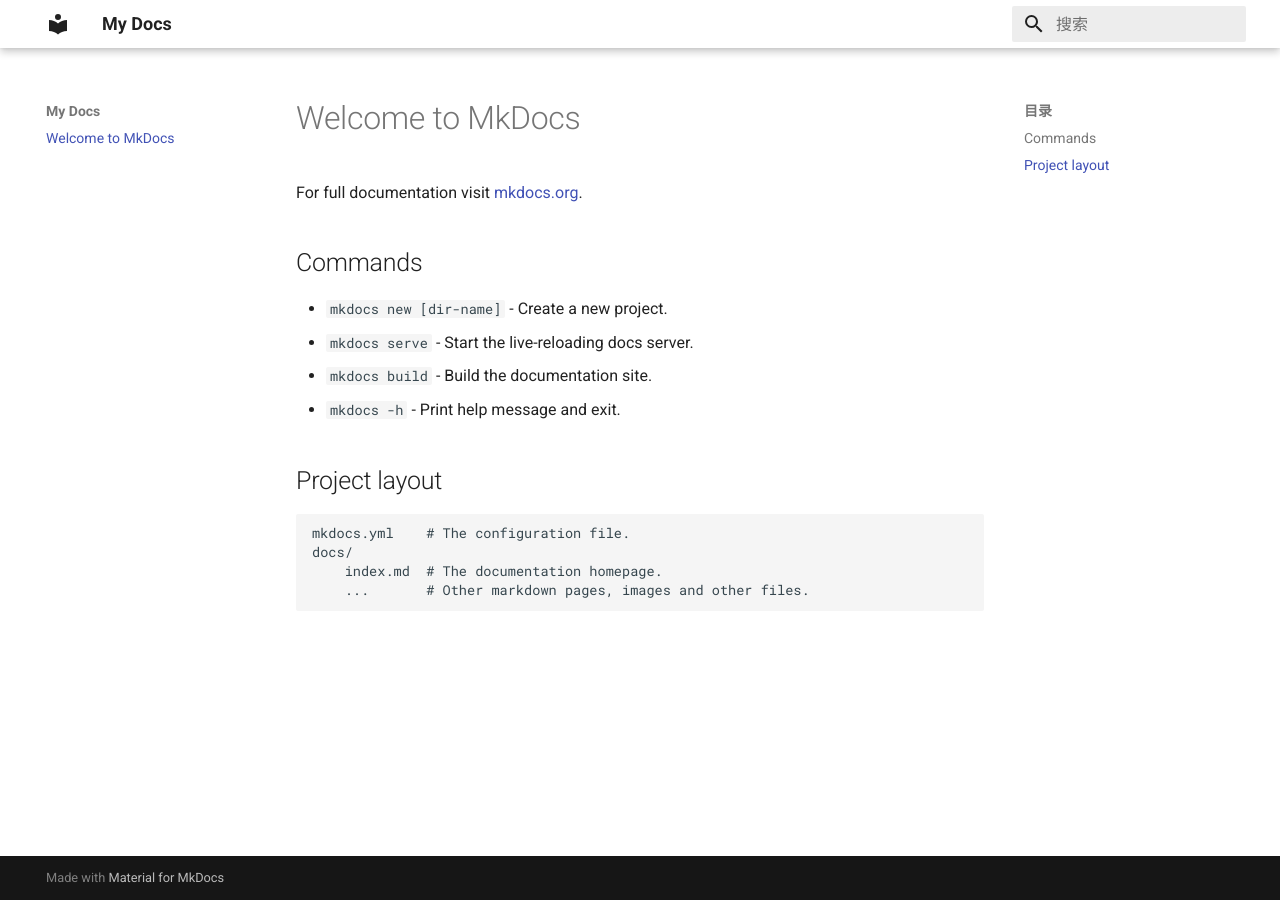
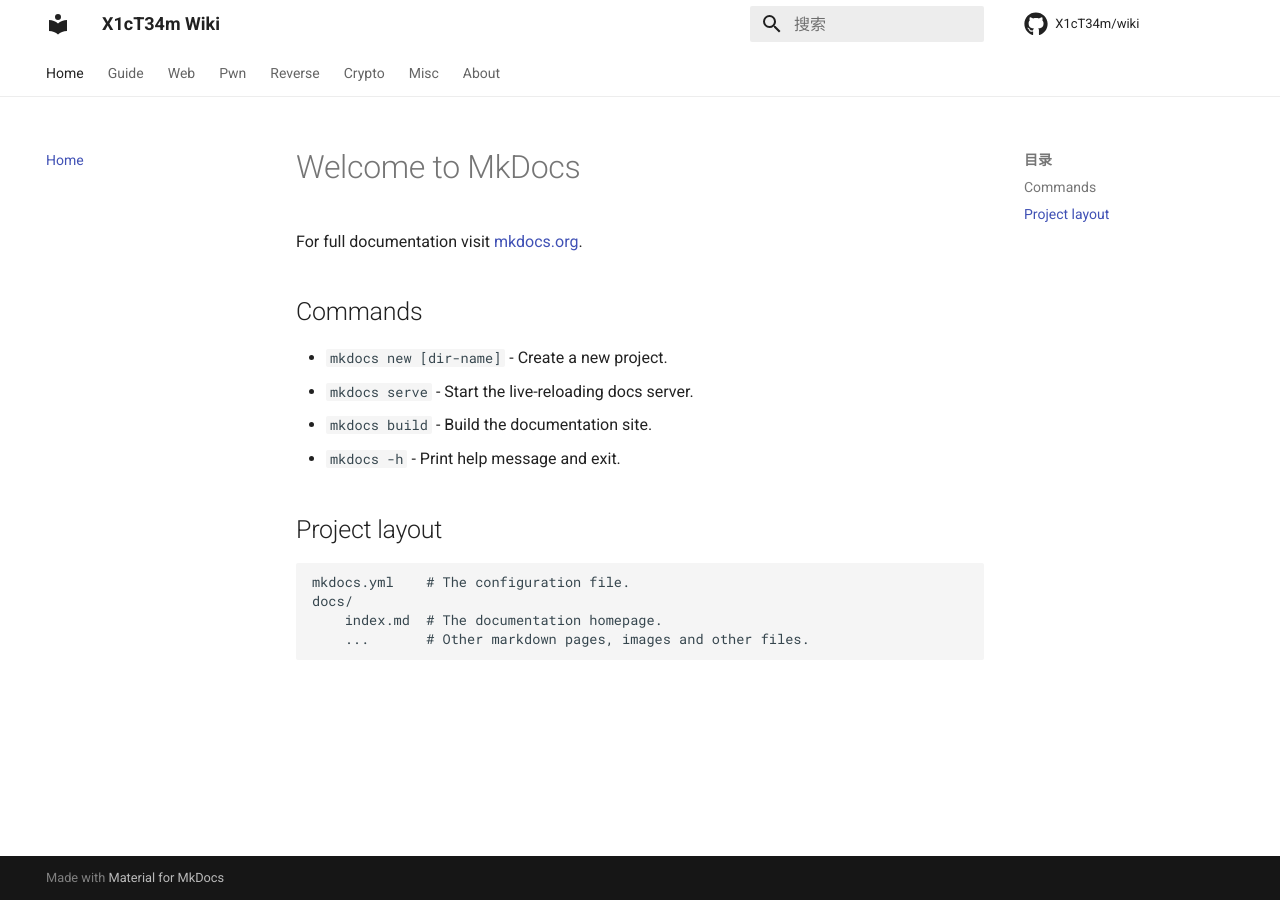
Before and after one commit to X1cT34m/wiki, an MkDocs documentation site: the page built from docs/index.md, in a window 1280 px wide. Built offline with MkDocs 1.6.1 and Material for MkDocs 9.7.7, drawn with Linux system fonts in a browser that asks for light colours; comment, search, counter and statistics services are not loaded.

Commit message:
add navigation

```diff
--- a/mkdocs.yml
+++ b/mkdocs.yml
@@ -1,7 +1,30 @@
-site_name: My Docs
+site_name: X1cT34m Wiki
+site_url: https://wiki.x1ct34m.com
+
+repo_url: https://github.com/X1cT34m/wiki
+repo_name: X1cT34m/wiki
 
 theme:
   name: material
   language: zh
+
   palette:
     primary: white
+
+  features:
+    - navigation.tabs
+    - navigation.instant
+    - navigation.top
+
+  icon:
+    repo: fontawesome/brands/github
+
+nav:
+  - Home: index.md
+  - Guide: guide.md
+  - Web: web.md
+  - Pwn: pwn.md
+  - Reverse: reverse.md
+  - Crypto: crypto.md
+  - Misc: misc.md
+  - About: about.md
```
Also changed, not shown: docs/about.md (added, +1 -0 lines), docs/crypto.md (added, +1 -0 lines), docs/guide.md (added, +1 -0 lines), docs/misc.md (added, +1 -0 lines), docs/pwn.md (added, +1 -0 lines), docs/reverse.md (added, +1 -0 lines), docs/web.md (added, +1 -0 lines), 1 other file.
